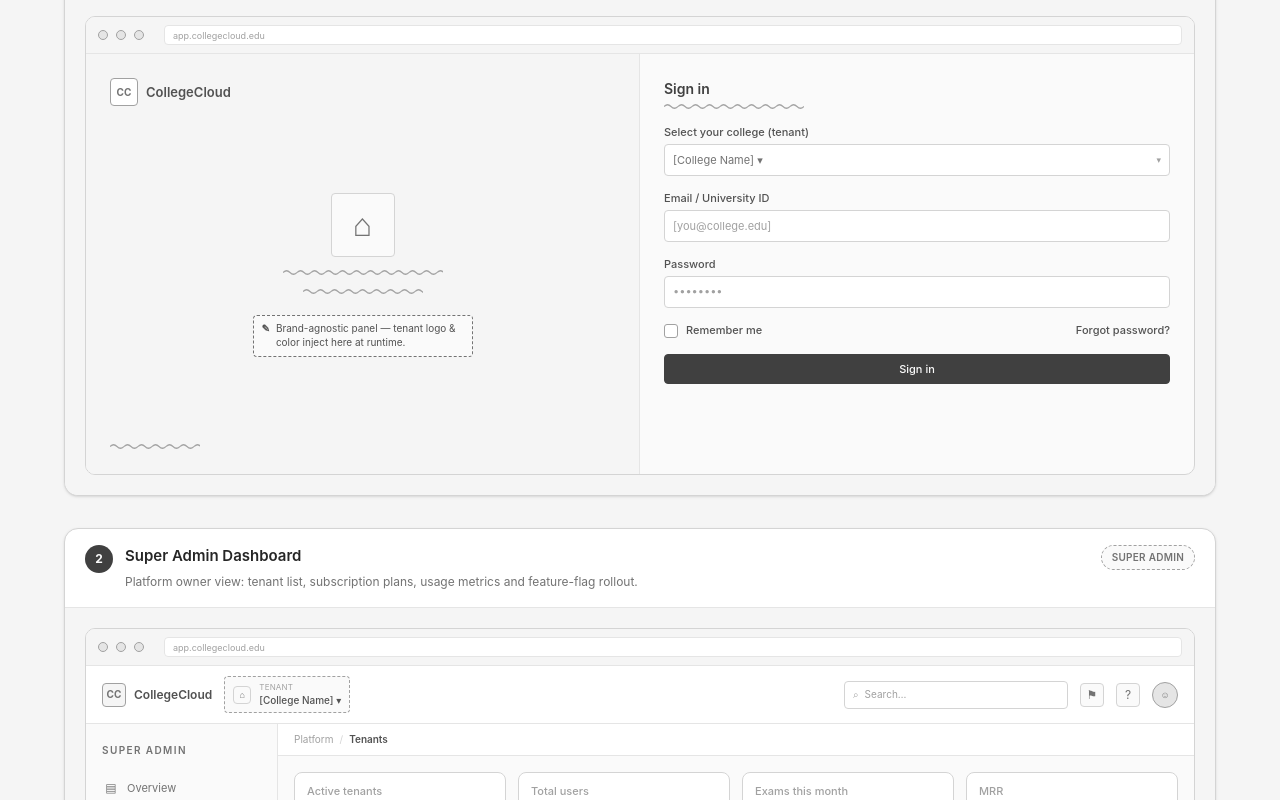
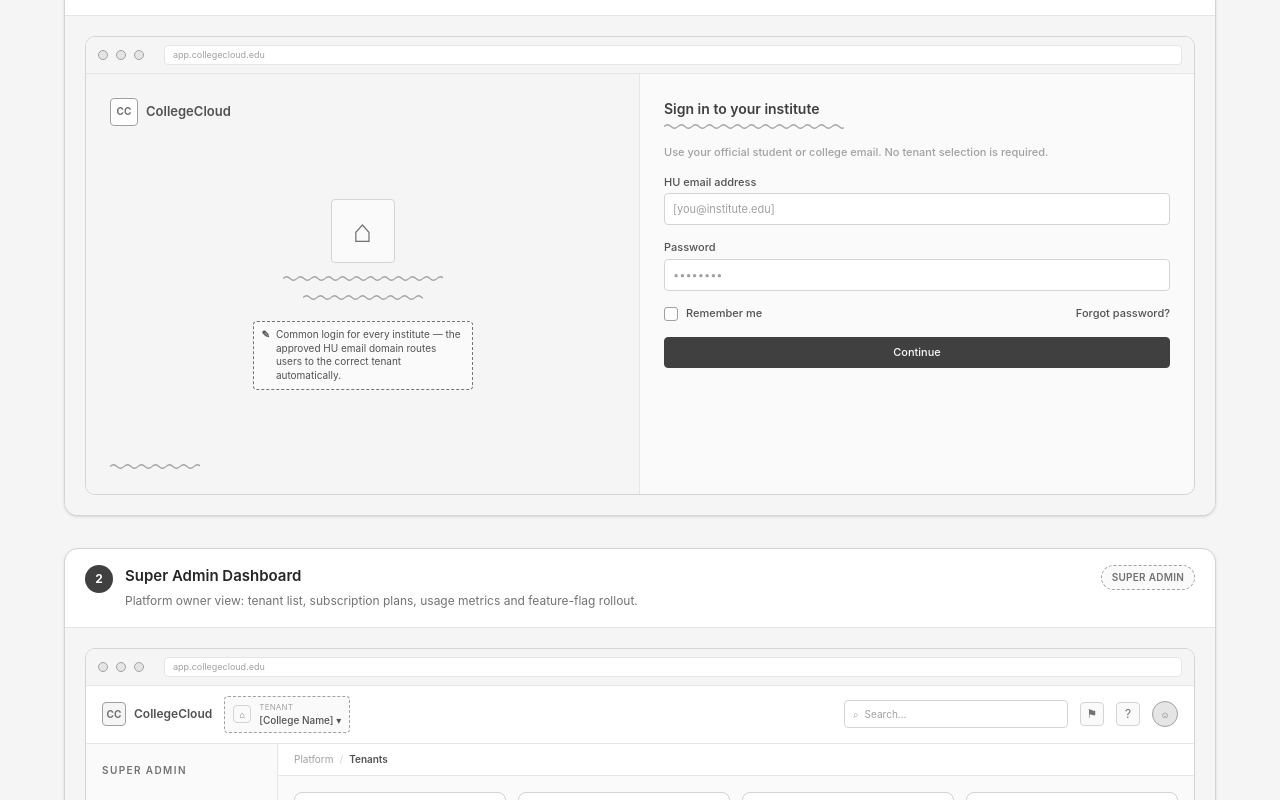
Before and after one commit to M4N0J-KUM4R/scholara, a Next.js app: page / in a window 1280 px wide. Shown: the part 480-1280 px from the top of the page. Built offline with nearby package versions, Linux system fonts and the light colour scheme.

Commit message:
Update common HU email login routing

```diff
--- a/app/page.tsx
+++ b/app/page.tsx
@@ -37,7 +37,7 @@ const screens: Screen[] = [
     id: "login",
     n: 1,
     title: "Login / SSO",
-    desc: "Tenant selection first, then email/password or per-tenant SSO (SAML, Google Workspace).",
+    desc: "Common HU email login with automatic institute routing by approved email domain; no tenant selection is exposed to users.",
     role: "All users",
     render: () => <LoginScreen />,
   },
--- a/components/wireframe/screens-part1.tsx
+++ b/components/wireframe/screens-part1.tsx
@@ -20,7 +20,7 @@ import {
 } from "./kit"
 import { AppShell, Frame, roleNav } from "./shell"
 
-/* 1 — Login / SSO with tenant selection ---------------------------- */
+/* 1 — Common email login with automatic tenant routing ------------- */
 export function LoginScreen() {
   return (
     <Frame minWidth={720}>
@@ -37,7 +37,7 @@ export function LoginScreen() {
             <Icon glyph="⌂" size={64} />
             <Line w={160} />
             <Line w={120} />
-            <Note className="mt-2 max-w-[220px]">Brand-agnostic panel — tenant logo &amp; color inject here at runtime.</Note>
+            <Note className="mt-2 max-w-[220px]">Common login for every institute — the approved HU email domain routes users to the correct tenant automatically.</Note>
           </div>
           <Line w={90} />
         </div>
@@ -45,13 +45,13 @@ export function LoginScreen() {
         {/* Form side */}
         <div className="flex flex-col gap-4 p-6">
           <div className="flex flex-col gap-1">
-            <span className="text-[14px] font-semibold text-neutral-700">Sign in</span>
-            <Line w={140} />
+            <span className="text-[14px] font-semibold text-neutral-700">Sign in to your institute</span>
+            <Line w={180} />
           </div>
 
-          <Select label="Select your college (tenant)" value="[College Name] ▾" />
+          <Label muted>Use your official student or college email. No tenant selection is required.</Label>
 
-          <Field label="Email / University ID" placeholder="[you@college.edu]" />
+          <Field label="HU email address" placeholder="[you@institute.edu]" />
           <Field label="Password" placeholder="••••••••" />
 
           <div className="flex items-center justify-between">
@@ -59,7 +59,7 @@ export function LoginScreen() {
             <Label>Forgot password?</Label>
           </div>
 
-          <Btn className="w-full justify-center">Sign in</Btn>
+          <Btn className="w-full justify-center">Continue</Btn>
         </div>
       </div>
     </Frame>
```
